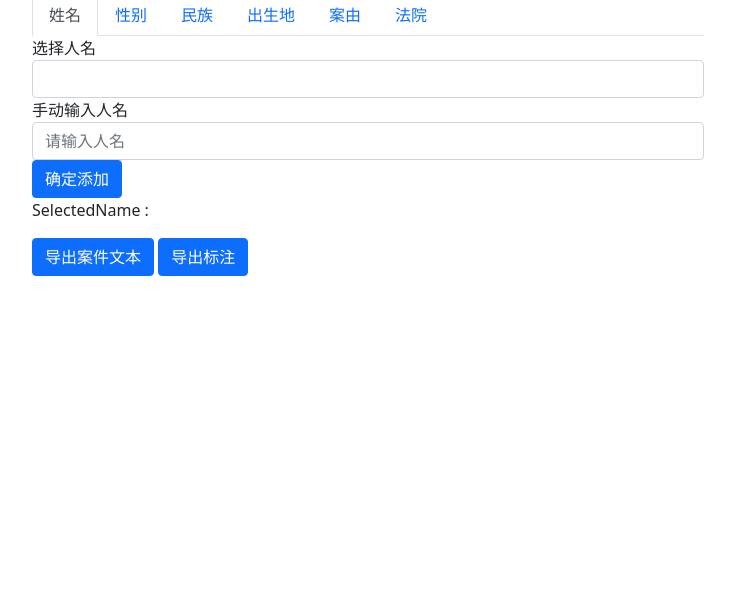
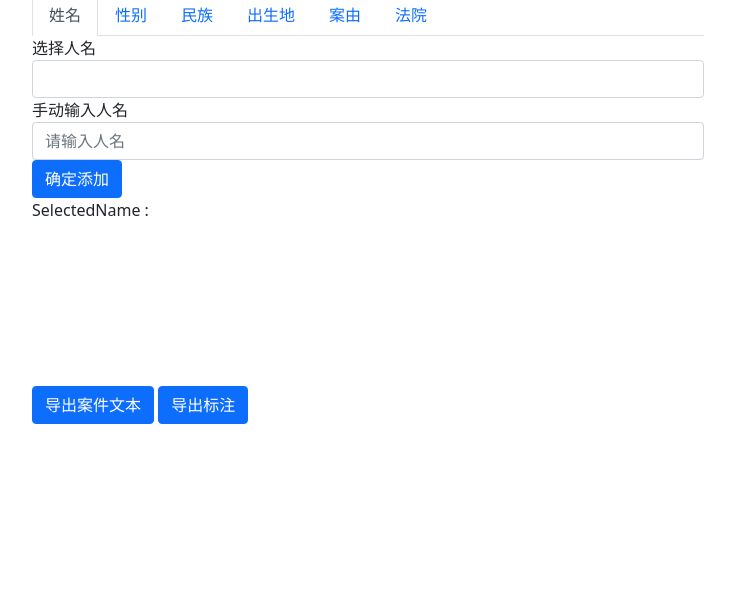
Before and after one commit to HCPlantern/DataScienceProject, a Spring Boot app: page / in a window 1280 px wide. Shown: the part 594-1200 px from the top of the page, without its empty margins (272-1007 px from the left). Run offline with Spring Boot 4, Linux system fonts and the light colour scheme; lists and menus that the app fills with data are empty; some libraries are stand-ins or nearby versions.

Commit message:
将导出两个按钮固定

```diff
--- a/src/main/resources/static/css/index.css
+++ b/src/main/resources/static/css/index.css
@@ -6,6 +6,10 @@
     height: 1200px;
 }
 
-#originalText{
+#originalText {
     height: 25rem;
 }
+
+#tab-content {
+    height: 350px;
+}
```
